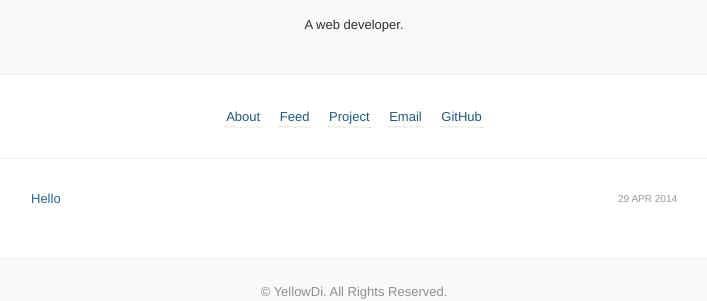
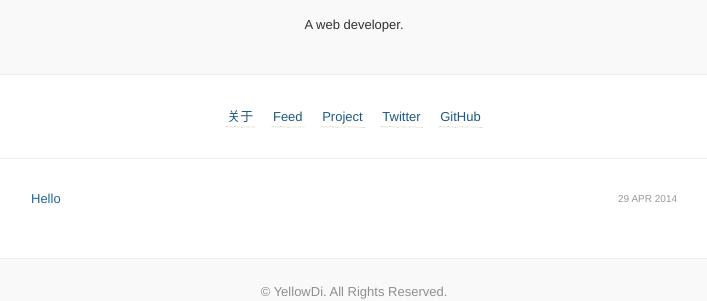
Before and after one commit to YellowDi/yellowdi.github.com, a Jekyll site: the page built from index.html, in a window 1280 px wide. Shown: the part 129-430 px from the top of the page, without its empty margins (286-993 px from the left). Built offline with Jekyll 4.4.1, drawn with Linux system fonts in a browser that asks for light colours; Markdown is read by kramdown in place of the engine named in the settings.

Commit message:
修改导航

```diff
--- a/_config.yml
+++ b/_config.yml
@@ -7,15 +7,15 @@ disqus_shortname: YellowDi
 google_analytics_id: # set tracking, UA-XXXX-Y.
 
 links:
-  - name:         About
+  - name:         关于
     url:          /about
   - name:         Feed
     url:          /feed.xml
   - name:         Project
     url:          http://simcity.pro
     external:     true
-  - name:         Email
-    url:          mailto:yellowdi@me.com
+  - name:         Twitter
+    url:          http://twitter.com/YellowDi
     external:     true
   - name:         GitHub
     url:          http://github.com/YellowDi
```
